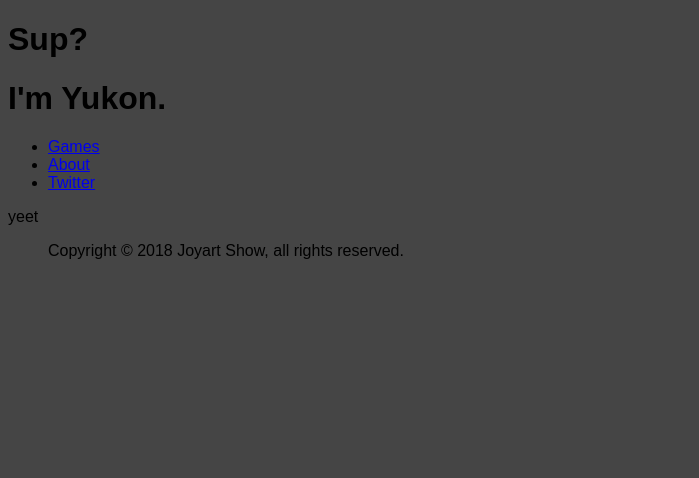
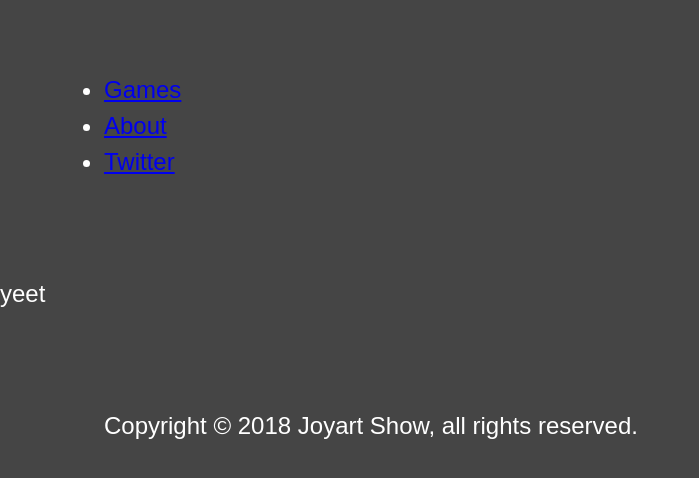
Before and after one commit to joyart/joyart.github.io, a Jekyll site: the page built from index.html, in a window 1280 px wide. Shown: the top 478 px of the page, without its empty margins (0-699 px from the left). Built offline with Jekyll 4.4.1, drawn with Linux system fonts in a browser that asks for light colours; some web fonts are replaced.

Commit message:
Added the container css

```diff
--- a/_layouts/default.html
+++ b/_layouts/default.html
@@ -4,14 +4,6 @@
 
 <body>
 	<div class="container">
-		<div class="header">
-			<h1>
-				Sup?
-			</h1>
-			<h1>
-				I'm Yukon.
-			</h1>
-		</div>
 		<div class="navigation">
 			<ul>
 				<li><a href="/">Games</a></li>
--- a/assets/css/main.css
+++ b/assets/css/main.css
@@ -14,4 +14,25 @@
 {
     background-color: #454545;
     font-family: 'News Cycle', sans-serif;
+    text-align: left;
+    color: #fff;
+    font-size: 24px;
+    line-height: 1.5;
+    box-sizing: border-box;
+    margin: 0px;
+    padding: 0px;
 }
+
+.container
+{
+	position: relative;
+	overflow: auto;
+	margin-bottom: 16px;
+	margin: 1em auto;
+	margin-top: 0;
+    margin-bottom: 0;
+	max-width: 50em;
+	padding: 1em;
+    padding-top: 2em;
+    padding-bottom: 2em;
+}
```
